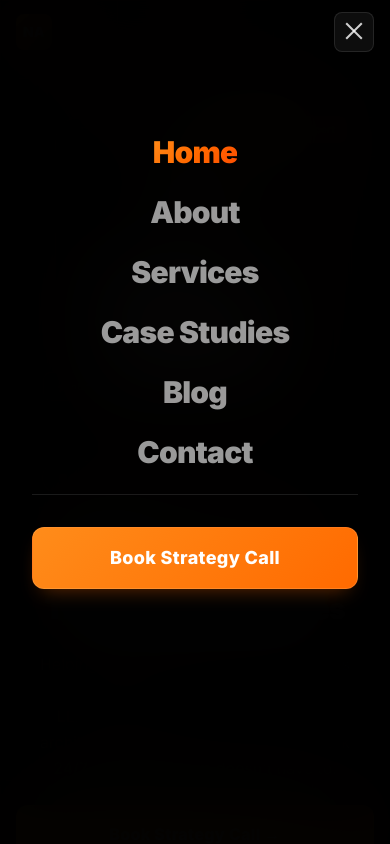
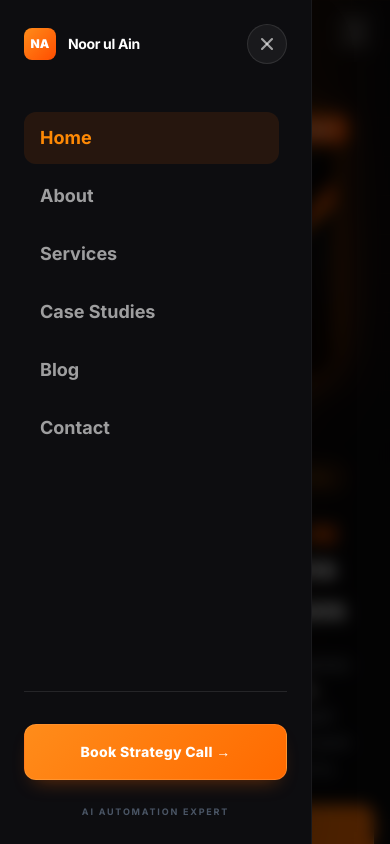
Before and after one commit to Noor-Ul-ain68/Noorulain.me, a Next.js app: page / in a window 390 px wide. Both pictures are taken after a click on the button "Open navigation". Shown: the top 844 px of the page. Built offline with nearby package versions, Linux system fonts and the light colour scheme.

Commit message:
mobile responsive side bar

```diff
--- a/src/components/layout/Navbar.tsx
+++ b/src/components/layout/Navbar.tsx
@@ -15,6 +15,18 @@ export default function Navbar() {
         window.addEventListener('scroll', handleScroll);
         return () => window.removeEventListener('scroll', handleScroll);
     }, []);
+
+    // Lock scroll when mobile menu is open
+    useEffect(() => {
+        if (isMobileOpen) {
+            document.body.style.overflow = 'hidden';
+            // Prevent layout shift by adding padding if scrollbar is visible
+            document.body.style.paddingRight = '0px';
+        } else {
+            document.body.style.overflow = 'unset';
+            document.body.style.paddingRight = '0px';
+        }
+    }, [isMobileOpen]);
 
     return (
         <header
@@ -34,7 +46,7 @@ export default function Navbar() {
                 </Link>
 
                 {/* Desktop Nav */}
-                <ul className="hidden md:flex items-center gap-1">
+                <ul className="hidden lg:flex items-center gap-1">
                     {NAV_ITEMS.map((item) => (
                         <li key={item.href}>
                             <Link
@@ -52,7 +64,7 @@ export default function Navbar() {
                 </ul>
 
                 {/* CTA Button */}
-                <div className="hidden md:flex items-center gap-3">
+                <div className="hidden lg:flex items-center gap-3">
                     <a href={SITE_CONFIG.calendly} target="_blank" rel="noopener noreferrer" className="btn-orange text-sm">
                         <span>Book Strategy Call</span>
                     </a>
@@ -60,56 +72,85 @@ export default function Navbar() {
 
                 {/* Mobile Hamburger */}
                 <button
-                    onClick={() => setIsMobileOpen(!isMobileOpen)}
-                    className="md:hidden p-2 rounded-lg text-white/80 hover:text-white transition-colors relative z-50 w-10 h-10 flex items-center justify-center bg-white/5 border border-white/10"
-                    aria-label="Toggle navigation"
+                    onClick={() => setIsMobileOpen(true)}
+                    className="lg:hidden p-2 rounded-lg text-white/80 hover:text-white transition-colors relative z-50 w-10 h-10 flex items-center justify-center bg-white/5 border border-white/10"
+                    aria-label="Open navigation"
                 >
-                    <div className="w-6 relative h-5">
-                        <span className={`absolute h-0.5 w-full bg-current transition-all duration-300 left-0 ${isMobileOpen ? 'rotate-45 top-2' : 'top-0'}`} />
-                        <span className={`absolute h-0.5 w-full bg-current transition-all duration-300 left-0 top-2 ${isMobileOpen ? 'opacity-0 scale-0' : 'opacity-100 scale-100'}`} />
-                        <span className={`absolute h-0.5 w-full bg-current transition-all duration-300 left-0 ${isMobileOpen ? '-rotate-45 top-2' : 'top-4'}`} />
+                    <div className="w-6 relative h-5 flex flex-col justify-between">
+                        <span className="h-0.5 w-full bg-current rounded-full" />
+                        <span className="h-0.5 w-4/5 bg-current rounded-full ml-auto" />
+                        <span className="h-0.5 w-full bg-current rounded-full" />
                     </div>
                 </button>
             </nav>
 
-            {/* Mobile Menu */}
+            {/* Backdrop Overlay */}
             <div
-                className={`md:hidden fixed inset-0 z-40 bg-black/98 backdrop-blur-2xl transition-all duration-500 ease-in-out ${isMobileOpen ? 'opacity-100 translate-y-0' : 'opacity-0 -translate-y-full pointer-events-none'
+                className={`lg:hidden fixed inset-0 z-[60] bg-black/70 backdrop-blur-sm transition-all duration-300 ease-in-out ${isMobileOpen ? 'opacity-100' : 'opacity-0 pointer-events-none'
+                    }`}
+                onClick={() => setIsMobileOpen(false)}
+            />
+
+            {/* Left Side Sidebar (Off-canvas) */}
+            <aside
+                className={`lg:hidden fixed top-0 left-0 bottom-0 z-[70] w-[80%] max-w-[380px] bg-[#0D0D10] border-r border-white/5 shadow-2xl transition-transform duration-300 ease-[cubic-bezier(0.16,1,0.3,1)] ${isMobileOpen ? 'translate-x-0' : '-translate-x-full'
                     }`}
             >
-                <div className="flex flex-col items-center justify-center min-h-[80vh] px-8 pt-24 pb-12 gap-6">
-                    {NAV_ITEMS.map((item, idx) => (
+                <div className="flex flex-col h-full p-6 sm:p-8 relative">
+                    {/* Sidebar Header */}
+                    <div className="flex items-center justify-between mb-12">
+                        <div className="flex items-center gap-3">
+                            <div className="w-8 h-8 rounded-lg flex items-center justify-center font-black text-white text-xs" style={{ background: 'linear-gradient(135deg, #FF8C1A, #FF4D00)' }}>
+                                NA
+                            </div>
+                            <span className="text-white font-bold text-sm tracking-tight">Noor ul Ain</span>
+                        </div>
+                        <button
+                            onClick={() => setIsMobileOpen(false)}
+                            className="w-10 h-10 rounded-full flex items-center justify-center bg-white/5 text-white/60 hover:text-white transition-colors border border-white/10"
+                            aria-label="Close navigation"
+                        >
+                            <svg width="20" height="20" viewBox="0 0 24 24" fill="none" stroke="currentColor" strokeWidth="2.5" strokeLinecap="round" strokeLinejoin="round">
+                                <line x1="18" y1="6" x2="6" y2="18"></line>
+                                <line x1="6" y1="6" x2="18" y2="18"></line>
+                            </svg>
+                        </button>
+                    </div>
+
+                    {/* Navigation Links */}
+                    <nav className="flex-1 space-y-1.5 overflow-y-auto pr-2">
+                        {NAV_ITEMS.map((item) => (
                             <Link
                                 key={item.href}
                                 href={item.href}
                                 onClick={() => setIsMobileOpen(false)}
-                            className={`text-3xl font-black transition-all duration-300 tracking-tight ${pathname === item.href
-                                ? 'text-gradient-orange opacity-100'
-                                : 'text-white/60 hover:text-white'
+                                className={`block py-3 px-4 rounded-xl text-lg font-bold transition-all duration-200 ${pathname === item.href
+                                    ? 'bg-orange-500/10 text-orange-400'
+                                    : 'text-white/60 hover:text-white hover:bg-white/5'
                                     }`}
-                            style={{
-                                transitionDelay: `${idx * 70}ms`,
-                                transform: isMobileOpen ? 'translateY(0)' : 'translateY(40px)',
-                                opacity: isMobileOpen ? 1 : 0
-                            }}
                             >
                                 {item.label}
                             </Link>
                         ))}
-                    <div
-                        className="w-full pt-8 border-t border-white/10 flex flex-col gap-4"
-                        style={{
-                            transitionDelay: `${NAV_ITEMS.length * 50}ms`,
-                            transform: isMobileOpen ? 'translateY(0)' : 'translateY(20px)',
-                            opacity: isMobileOpen ? 1 : 0
-                        }}
+                    </nav>
+
+                    {/* Bottom CTA */}
+                    <div className="pt-8 border-t border-white/10 mt-auto">
+                        <a
+                            href={SITE_CONFIG.calendly}
+                            target="_blank"
+                            rel="noopener noreferrer"
+                            className="btn-orange w-full py-4 text-sm justify-center"
+                            onClick={() => setIsMobileOpen(false)}
                         >
-                        <a href={SITE_CONFIG.calendly} target="_blank" rel="noopener noreferrer" className="btn-orange text-lg py-5">
-                            <span>Book Strategy Call</span>
+                            <span>Book Strategy Call →</span>
                         </a>
+                        <p className="text-center text-[9px] uppercase tracking-[0.2em] text-gray-600 mt-6 font-bold">
+                            AI Automation Expert
+                        </p>
                     </div>
                 </div>
-            </div>
+            </aside>
         </header>
     );
 }
```
Lines whose indentation alone changed are shown as unchanged.
